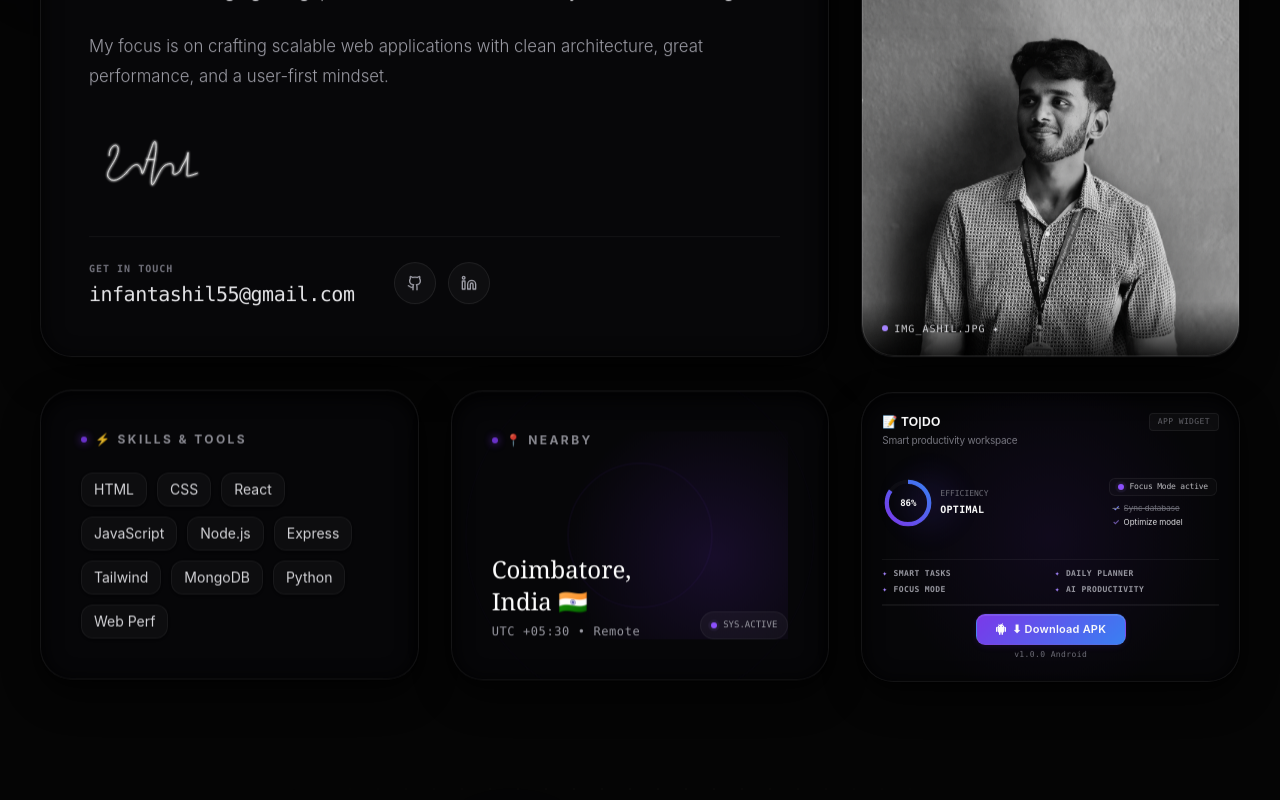
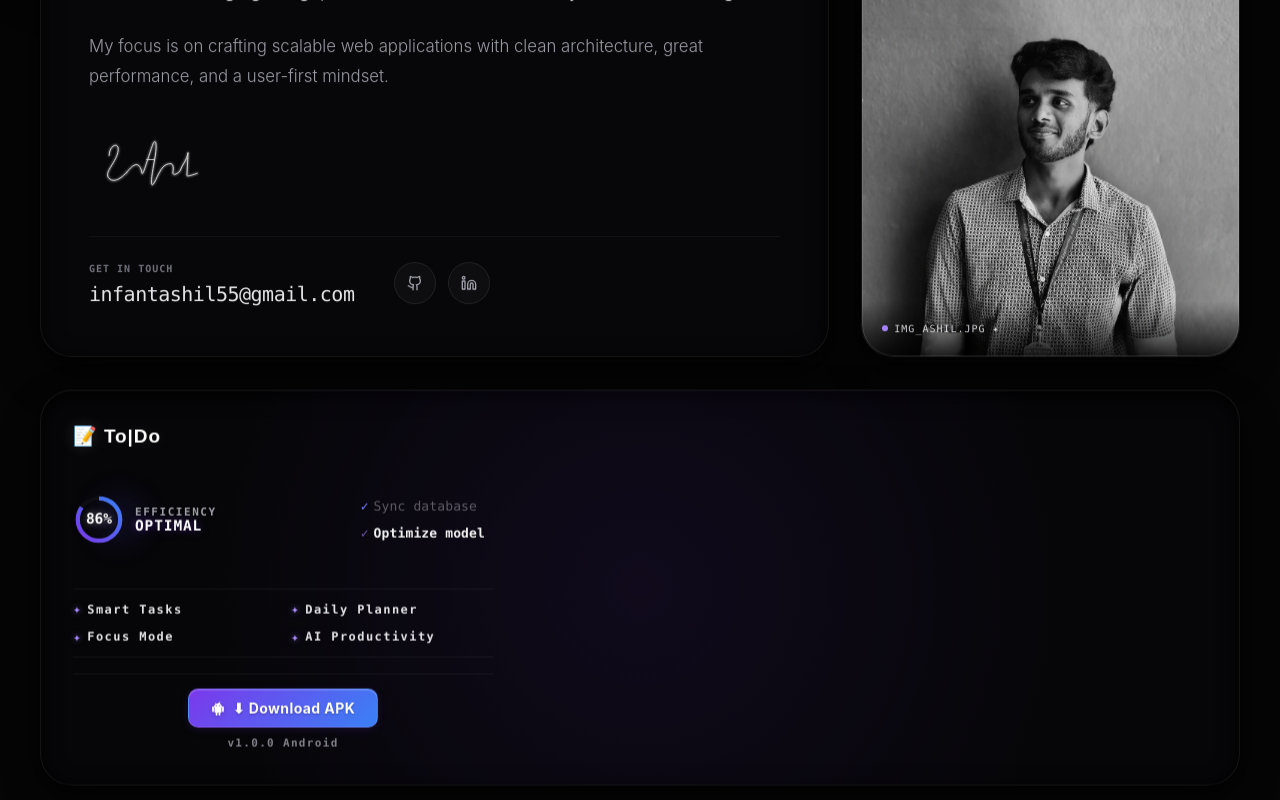
Before and after one commit to ashwiths/Portfolio-2, a React (Vite) app: page / in a window 1280 px wide. Shown: the part 340-1140 px from the top of the page. Built offline with nearby package versions, Linux system fonts and the light colour scheme; a web font is replaced by a local one.

Commit message:
refactor: resize and re-center ToDo widget in HeroBento and update global CSS styles

```diff
--- a/src/components/HeroBento.jsx
+++ b/src/components/HeroBento.jsx
@@ -308,89 +308,25 @@ export default function HeroBento() {
 
         {/* === ROW 3 === */}
 
-        {/* 5. Tech Stack Card (Col 1-4 / 12) */}
+        {/* 7. Mini React Native App Showcase Widget (Col 1-12 / 12) - Centered Showcase */}
         <BentoCard
           delay={4}
-          className="md:col-span-4 p-10 min-h-[260px] flex flex-col justify-between"
+          className="md:col-span-12 p-8 min-h-[280px] flex flex-col justify-center items-center premium-border-card"
         >
-          <div className="section-label mb-6">⚡ Skills & Tools</div>
-          <div className="flex flex-wrap gap-2.5 mt-auto">
-            {['HTML', 'CSS', 'React', 'JavaScript', 'Node.js', 'Express', 'Tailwind', 'MongoDB', 'Python', 'Web Perf'].map((tech) => (
-              <motion.span
-                key={tech}
-                whileHover={{ scale: 1.06, y: -2 }}
-                transition={{ type: "spring", stiffness: 450, damping: 12 }}
-                className="px-3 py-1.5 rounded-xl bg-white/[0.03] border border-white/5 text-sm text-zinc-300 hover:border-violet-500/30 hover:text-white hover:bg-violet-500/[0.04] transition-all cursor-default shadow-sm"
-              >
-                {tech}
-              </motion.span>
-            ))}
-          </div>
-        </BentoCard>
-
-        {/* 6. Location Card (Col 5-8 / 12) */}
-        <BentoCard
-          delay={5}
-          className="md:col-span-4 p-10 relative overflow-hidden min-h-[260px] flex flex-col justify-between"
-        >
-          {/* Sonar Radar sweep background */}
-          <div className="absolute inset-0 opacity-[0.15] pointer-events-none"
-            style={{
-              backgroundImage: 'radial-gradient(circle at 75% 60%, var(--color-accent) 0%, transparent 60%)',
-            }}
-          />
-
-          {/* Sonar sweep line effect */}
-          <div className="absolute top-1/2 left-1/2 -translate-x-1/2 -translate-y-1/2 w-48 h-48 border border-violet-500/10 rounded-full animate-ping pointer-events-none" style={{ animationDuration: '4s' }} />
-          <div className="absolute top-1/2 left-1/2 -translate-x-1/2 -translate-y-1/2 w-28 h-28 border border-violet-500/10 rounded-full animate-ping pointer-events-none" style={{ animationDuration: '6s', animationDelay: '1s' }} />
-
-          <div className="section-label">📍 Nearby</div>
-
-          <div className="mt-auto relative z-10 flex items-end justify-between gap-2">
-            <div>
-              <p className="text-xl md:text-2xl font-serif font-normal text-white">Coimbatore, India 🇮🇳</p>
-              <p className="text-xs text-zinc-405 mt-1.5 font-mono tracking-wider">
-                UTC +05:30 • Remote
-              </p>
-            </div>
-
-            {/* Live radar locator */}
-            <div className="flex items-center gap-1.5 px-2.5 py-1.5 rounded-full bg-white/[0.04] border border-white/5 font-mono text-[9px] text-zinc-405 flex-shrink-0">
-              <span className="relative flex h-1.5 w-1.5">
-                <span className="animate-ping absolute inline-flex h-full w-full rounded-full bg-violet-400 opacity-75" />
-                <span className="relative inline-flex rounded-full h-1.5 w-1.5 bg-violet-500" />
-              </span>
-              SYS.ACTIVE
-            </div>
-          </div>
-        </BentoCard>
-
-        {/* 7. Mini React Native App Showcase Widget (Col 9-12 / 12) */}
-        <BentoCard
-          delay={6}
-          className="md:col-span-4 p-5 min-h-[260px] flex flex-col justify-between premium-border-card"
-        >
+          <div className="max-w-[420px] w-full flex flex-col justify-between h-full gap-4">
             {/* Top layout */}
             <div className="w-full text-left">
-            <div className="flex items-center justify-between">
-              <span className="text-white text-xs font-semibold tracking-wide font-display uppercase flex items-center gap-1.5">
+              <span className="todo-widget-title">
                 📝 To|Do
               </span>
-              <span className="px-2 py-0.5 rounded bg-white/[0.03] border border-white/[0.06] text-[8px] text-zinc-400/60 font-mono uppercase tracking-wider">
-                App Widget
-              </span>
-            </div>
-            <p className="text-zinc-400/75 text-[9px] md:text-[10px] mt-0.5 font-sans tracking-tight">
-              Smart productivity workspace
-            </p>
             </div>
 
             {/* Center layout: Mini Productivity Dashboard */}
-          <div className="flex-grow flex items-center justify-between my-2.5 relative h-[90px] w-full px-0.5">
+            <div className="flex-grow flex items-center justify-between my-2 relative h-[90px] w-full px-0.5">
               <div className="dashboard-glowback-mini" />
 
               {/* Left side: Progress Ring */}
-            <div className="flex items-center gap-2">
+              <div className="flex items-center gap-3">
                 <div className="relative w-12 h-12 flex items-center justify-center flex-shrink-0">
                   <svg className="w-full h-full transform -rotate-90" viewBox="0 0 36 36">
                     {/* Background track */}
@@ -411,71 +347,62 @@ export default function HeroBento() {
                       </linearGradient>
                     </defs>
                   </svg>
-                <span className="absolute text-[9px] font-mono font-bold text-white">86%</span>
+                  <span className="absolute todo-widget-circle-text">86%</span>
                 </div>
-              <div className="text-left">
-                <span className="text-[8px] text-zinc-500 font-mono block leading-none">EFFICIENCY</span>
-                <span className="text-white text-[10px] font-mono font-semibold tracking-wide mt-1 block">OPTIMAL</span>
+                <div className="text-left flex flex-col justify-center">
+                  <span className="todo-widget-efficiency-label block leading-none">EFFICIENCY</span>
+                  <span className="todo-widget-efficiency-value mt-[1px] block leading-none">OPTIMAL</span>
                 </div>
               </div>
 
               {/* Right side: Compact Tasks */}
-            <div className="flex flex-col gap-1.5 min-w-0">
-              <div className="flex items-center gap-1.5 text-left bg-white/[0.02] border border-white/[0.06] py-0.5 px-2 rounded-md select-none">
-                <span className="relative flex h-1.5 w-1.5 flex-shrink-0">
-                  <span className="animate-ping absolute inline-flex h-full w-full rounded-full bg-violet-400 opacity-75" />
-                  <span className="relative inline-flex rounded-full h-1.5 w-1.5 bg-violet-500" />
-                </span>
-                <span className="text-[8px] text-zinc-300/90 font-mono tracking-tight truncate max-w-[80px]">Focus Mode active</span>
+              <div className="flex flex-col gap-2 min-w-0 pr-1.5 justify-center h-full">
+                <div className="todo-widget-task-item completed">
+                  <span className="text-indigo-400 font-bold leading-none">✓</span>
+                  <span className="truncate max-w-[140px]">Sync database</span>
                 </div>
-
-              <div className="flex flex-col gap-0.5 text-left pl-1">
-                <div className="flex items-center gap-1 text-[8px] text-zinc-500 line-through">
-                  <span className="text-indigo-400 font-bold">✓</span>
-                  <span className="truncate max-w-[80px]">Sync database</span>
-                </div>
-                <div className="flex items-center gap-1 text-[8px] text-zinc-200">
+                <div className="todo-widget-task-item active">
                   <motion.span
                     animate={{ opacity: [0.5, 1, 0.5] }}
                     transition={{ duration: 1.8, repeat: Infinity }}
-                    className="text-violet-400 font-bold"
+                    className="text-violet-400 font-bold leading-none"
                   >
                     ✓
                   </motion.span>
-                  <span className="truncate max-w-[80px]">Optimize model</span>
-                </div>
+                  <span className="truncate max-w-[140px]">Optimize model</span>
                 </div>
               </div>
             </div>
 
             {/* Features Row */}
-          <div className="grid grid-cols-2 gap-x-2 gap-y-1 w-full text-left py-2 border-t border-b border-white/[0.06]">
+            <div className="grid grid-cols-2 gap-x-4 gap-y-2 w-full text-left py-2.5 border-t border-b border-white/[0.06]">
               {[
                 "Smart Tasks",
                 "Daily Planner",
                 "Focus Mode",
                 "AI Productivity"
               ].map((feat) => (
-              <div key={feat} className="flex items-center gap-1.5 text-zinc-405 text-[8px] font-semibold font-mono uppercase tracking-wider">
-                <span className="text-violet-400">✦</span>
+                <div key={feat} className="todo-widget-feature-item">
+                  <span className="accent-star">✦</span>
                   <span>{feat}</span>
                 </div>
               ))}
             </div>
 
             {/* Bottom layout: Compact APK Download */}
-          <div className="w-full flex flex-col items-center gap-1 pt-2 border-t border-white/[0.06] mt-auto">
+            <div className="w-full flex flex-col items-center gap-1 pt-3.5 border-t border-white/[0.06] mt-auto">
               <a
                 href="/todo.apk"
                 download="todo.apk"
                 className="download-apk-btn-mini"
               >
-              <AndroidIcon className="w-3 h-3 fill-white stroke-none" />
+                <AndroidIcon className="w-3.5 h-3.5 fill-white stroke-none" />
                 <span>⬇ Download APK</span>
               </a>
-            <span className="text-[8px] text-zinc-500 font-mono tracking-wider">
+              <span className="todo-widget-version mt-1">
                 v1.0.0 Android
               </span>
+            </div>
           </div>
         </BentoCard>
 
--- a/src/components/Signature.jsx
+++ b/src/components/Signature.jsx
@@ -1,11 +1,11 @@
-import { useState, useEffect, useRef, useLayoutEffect, useMemo } from 'react';
+import { useState, useEffect, useRef, useLayoutEffect } from 'react';
 
 /**
  * Premium Realistic Handwritten Signature — "Infant Ashil"
  *
  * Performance Architecture:
  * ─────────────────────────────────────────────
- * • Pure CSS stroke-dashoffset animations (compositor thread) for 60+ FPS.
+ * • Web Animations API (Compositor Thread) for smooth 60+ FPS without style recalculation.
  * • Dual-layer paths: clean core ink + subtle glow trail.
  * • Strict path-based erasing: animating stroke-dashoffset from 0 to -L pulls the
  *   stroke backward (end-to-start) to look exactly like unwriting.
@@ -14,7 +14,6 @@ import { useState, useEffect, useRef, useLayoutEffect, useMemo } from 'react';
  * Timing:
  * • Write Sequence: ~2.75s (natural handwriting flow with curves and pauses)
  * • Erase Sequence: ~1.5s (chronologically reversed path unwriting)
- * • Pause: ~0.2s
  */
 
 const STROKES = [
@@ -68,9 +67,8 @@ const STROKES = [
   },
 ];
 
-// Easings for handwriting (cubic-bezier)
-const EASE_WRITE = 'cubic-bezier(0.25, 0.1, 0.25, 1.0)';  // smooth pen movement
-const EASE_ERASE = 'cubic-bezier(0.25, 0.1, 0.25, 1.0)';  // natural reverse flow
+const EASE_WRITE = 'cubic-bezier(0.25, 0.1, 0.25, 1.0)';
+const EASE_ERASE = 'cubic-bezier(0.25, 0.1, 0.25, 1.0)';
 
 export default function Signature({
   className = '',
@@ -78,10 +76,12 @@ export default function Signature({
   strokeWidth = 1.5,
   delay = 0,
 }) {
-  const [anim, setAnim] = useState({ phase: 'idle', epoch: 0 });
+  const [phase, setPhase] = useState('idle');
   const [lengths, setLengths] = useState(null);
   const pathRefs = useRef([]);
-  const lockRef = useRef(false);
+  const glowPathRefs = useRef([]);
+  const activeAnimationsRef = useRef([]);
+  const timersRef = useRef([]);
 
   // Measure path lengths on mount
   useLayoutEffect(() => {
@@ -91,132 +91,158 @@ export default function Signature({
     setLengths(L);
   }, []);
 
-  // Initial trigger after mount
+  const clearTimers = () => {
+    timersRef.current.forEach((t) => clearTimeout(t));
+    timersRef.current = [];
+  };
+
+  const cancelAnimations = () => {
+    activeAnimationsRef.current.forEach((anim) => {
+      try {
+        anim.cancel();
+      } catch (e) {}
+    });
+    activeAnimationsRef.current = [];
+  };
+
+  // Clean up timers and animations on unmount
+  useEffect(() => {
+    return () => {
+      clearTimers();
+      cancelAnimations();
+    };
+  }, []);
+
+  // Trigger compositor-thread Web Animations
+  const triggerAnimation = (currentPhase) => {
+    if (!lengths) return;
+
+    cancelAnimations();
+
+    STROKES.forEach((s, i) => {
+      const L = lengths[i];
+      const coreEl = pathRefs.current[i];
+      const glowEl = glowPathRefs.current[i];
+
+      if (!coreEl || !glowEl) return;
+
+      let keyframes, options;
+      if (currentPhase === 'writing') {
+        keyframes = [
+          { strokeDashoffset: `${L}px` },
+          { strokeDashoffset: '0px' }
+        ];
+        options = {
+          duration: s.wd * 1000,
+          delay: s.wdel * 1000,
+          easing: EASE_WRITE,
+          fill: 'both'
+        };
+      } else if (currentPhase === 'erasing') {
+        keyframes = [
+          { strokeDashoffset: '0px' },
+          { strokeDashoffset: `-${L}px` }
+        ];
+        options = {
+          duration: s.ed * 1000,
+          delay: s.edel * 1000,
+          easing: EASE_ERASE,
+          fill: 'both'
+        };
+      } else {
+        // Idle / reset state
+        coreEl.style.strokeDashoffset = `${L}px`;
+        glowEl.style.strokeDashoffset = `${L}px`;
+        return;
+      }
+
+      const animCore = coreEl.animate(keyframes, options);
+      const animGlow = glowEl.animate(keyframes, options);
+      activeAnimationsRef.current.push(animCore, animGlow);
+    });
+  };
+
+  // Sync animations with phase state transitions
   useEffect(() => {
     if (!lengths) return;
-    const t = setTimeout(
-      () => setAnim({ phase: 'writing', epoch: 1 }),
-      200 + delay * 1000
-    );
+    triggerAnimation(phase);
+  }, [phase, lengths]);
+
+  // Initial draw trigger on load
+  useEffect(() => {
+    if (!lengths) return;
+    const t = setTimeout(() => {
+      setPhase('writing');
+    }, 200 + delay * 1000);
     return () => clearTimeout(t);
   }, [lengths, delay]);
 
-  // Hover cycle: Erase in reverse → brief pause → rewrite forward
-  const handleHover = async () => {
-    if (lockRef.current || !lengths) return;
-    lockRef.current = true;
+  const handleMouseEnter = () => {
+    if (!lengths) return;
 
-    // Erase sequence (ends at edel 1.43 + ed 0.15 = 1.58s)
-    setAnim((a) => ({ phase: 'erasing', epoch: a.epoch + 1 }));
-    await sleep(1650);
+    // Reset timers & cancel current animations immediately
+    clearTimers();
 
-    // Empty state pause (~0.2s)
-    setAnim((a) => ({ phase: 'idle', epoch: a.epoch }));
-    await sleep(200);
+    // Step 1: Start erasing (undo) immediately
+    setPhase('erasing');
 
-    // Rewrite sequence (ends at wdel 2.55 + wd 0.20 = 2.75s)
-    setAnim((a) => ({ phase: 'writing', epoch: a.epoch + 1 }));
-    await sleep(2950);
+    // Step 2: After erase completes (~1.6s), pause and rewrite (re-sign)
+    const t1 = setTimeout(() => {
+      setPhase('idle');
 
-    lockRef.current = false;
+      const t2 = setTimeout(() => {
+        setPhase('writing');
+      }, 100);
+
+      timersRef.current.push(t2);
+    }, 1600);
+
+    timersRef.current.push(t1);
   };
-
-  // Build high-performance pure CSS keyframes
-  const css = useMemo(() => {
-    if (!lengths) return '';
-    const { phase, epoch } = anim;
-
-    return STROKES.map((s, i) => {
-      const L = lengths[i];
-      const id = `sg-${s.id}`;
-      const glowId = `sg-g-${s.id}`;
-      const kw = `w-${epoch}-${i}`;
-      const kwGlow = `wg-${epoch}-${i}`;
-      const ke = `e-${epoch}-${i}`;
-      const keGlow = `eg-${epoch}-${i}`;
-
-      if (phase === 'writing') {
-        return `
-          @keyframes ${kw} {
-            from { stroke-dashoffset: ${L}; }
-            to   { stroke-dashoffset: 0; }
-          }
-          @keyframes ${kwGlow} {
-            from { stroke-dashoffset: ${L}; }
-            to   { stroke-dashoffset: 0; }
-          }
-          #${id} {
-            stroke-dasharray: ${L};
-            stroke-dashoffset: ${L};
-            animation: ${kw} ${s.wd}s ${EASE_WRITE} ${s.wdel}s both;
-          }
-          #${glowId} {
-            stroke-dasharray: ${L};
-            stroke-dashoffset: ${L};
-            animation: ${kwGlow} ${s.wd}s ${EASE_WRITE} ${s.wdel}s both;
-          }
-        `;
-      }
-
-      if (phase === 'erasing') {
-        return `
-          @keyframes ${ke} {
-            from { stroke-dashoffset: 0; }
-            to   { stroke-dashoffset: -${L}; }
-          }
-          @keyframes ${keGlow} {
-            from { stroke-dashoffset: 0; }
-            to   { stroke-dashoffset: -${L}; }
-          }
-          #${id} {
-            stroke-dasharray: ${L};
-            stroke-dashoffset: 0;
-            animation: ${ke} ${s.ed}s ${EASE_ERASE} ${s.edel}s both;
-          }
-          #${glowId} {
-            stroke-dasharray: ${L};
-            stroke-dashoffset: 0;
-            animation: ${keGlow} ${s.ed}s ${EASE_ERASE} ${s.edel}s both;
-          }
-        `;
-      }
-
-      // Idle / initial state (erased / empty canvas)
-      return `
-        #${id} { stroke-dasharray: ${L}; stroke-dashoffset: ${L}; }
-        #${glowId} { stroke-dasharray: ${L}; stroke-dashoffset: ${L}; }
-      `;
-    }).join('\n');
-  }, [lengths, anim.phase, anim.epoch]);
 
   return (
     <div
       className={`relative select-none inline-block ${className}`}
-      onMouseEnter={handleHover}
+      onMouseEnter={handleMouseEnter}
       aria-label="Infant Ashil signature"
       style={{ cursor: 'pointer' }}
     >
-      <style>{css}</style>
-
       <svg
         viewBox="0 0 500 120"
         fill="none"
+        shapeRendering="geometricPrecision"
         style={{ overflow: 'visible', width: '100%', height: '100%' }}
       >
+        <defs>
+          <filter id="sig-glow-filter" x="-30%" y="-30%" width="160%" height="160%">
+            <feGaussianBlur stdDeviation="2.2" result="blur" />
+            <feColorMatrix type="matrix" values="
+              1 0 0 0 0
+              0 1 0 0 0
+              0 0 1 0 0
+              0 0 0 0.45 0
+            " />
+          </filter>
+        </defs>
+
         {/* Glow Trail Layer */}
         {STROKES.map((s, i) => (
           <path
             key={`glow-${s.id}`}
             id={`sg-g-${s.id}`}
+            ref={(el) => { glowPathRefs.current[i] = el; }}
             d={s.d}
             stroke={color}
-            strokeWidth={strokeWidth * 1.8}
+            strokeWidth={strokeWidth * 2.2}
             strokeLinecap="round"
             strokeLinejoin="round"
+            filter="url(#sig-glow-filter)"
+            shapeRendering="geometricPrecision"
             style={{
               pointerEvents: 'none',
               willChange: 'stroke-dashoffset',
-              filter: 'blur(1.5px)',
+              strokeDasharray: lengths ? lengths[i] : 400,
+              strokeDashoffset: lengths ? lengths[i] : 400,
             }}
           />
         ))}
@@ -232,9 +258,12 @@ export default function Signature({
             strokeWidth={strokeWidth}
             strokeLinecap="round"
             strokeLinejoin="round"
+            shapeRendering="geometricPrecision"
             style={{
               pointerEvents: 'none',
               willChange: 'stroke-dashoffset',
+              strokeDasharray: lengths ? lengths[i] : 400,
+              strokeDashoffset: lengths ? lengths[i] : 400,
             }}
           />
         ))}
@@ -242,5 +271,3 @@ export default function Signature({
     </div>
   );
 }
-
-const sleep = (ms) => new Promise((r) => setTimeout(r, ms));
--- a/src/index.css
+++ b/src/index.css
@@ -846,3 +846,175 @@ html.lenis {
     inset 0 1px 0 rgba(255, 255, 255, 0.15);
   border-color: rgba(255, 255, 255, 0.15);
 }
+
+/* --- PREMIUM WIDGET TYPOGRAPHY SYSTEM --- */
+
+/* Widget Headings */
+.todo-widget-title {
+  font-family: var(--font-display);
+  font-size: 19px;
+  font-weight: 700;
+  color: #ffffff;
+  letter-spacing: 0.05em;
+  text-shadow: 0 0 16px rgba(255, 255, 255, 0.12);
+  display: inline-flex;
+  align-items: center;
+  gap: 6px;
+}
+
+.todo-widget-badge {
+  font-family: var(--font-mono);
+  font-size: 12px;
+  font-weight: 600;
+  letter-spacing: 0.08em;
+  color: rgba(255, 255, 255, 0.85);
+  background: rgba(255, 255, 255, 0.05);
+  border: 1px solid rgba(255, 255, 255, 0.12);
+  padding: 2px 7px;
+  border-radius: 4px;
+  text-shadow: 0 1px 2px rgba(0, 0, 0, 0.5);
+}
+
+.todo-widget-desc {
+  font-family: var(--font-sans);
+  font-size: 13.5px;
+  font-weight: 450;
+  color: #c4c4c6; /* Zinc 300 equivalent */
+  letter-spacing: 0.02em;
+  line-height: 1.4;
+  -webkit-font-smoothing: antialiased;
+  -moz-osx-font-smoothing: grayscale;
+}
+
+/* Center Dashboard Metrics */
+.todo-widget-circle-text {
+  font-family: var(--font-mono);
+  font-size: 14.5px;
+  font-weight: 700;
+  color: #ffffff;
+  text-shadow: 0 0 8px rgba(255, 255, 255, 0.4);
+}
+
+.todo-widget-efficiency-label {
+  font-family: var(--font-mono);
+  font-size: 11px;
+  font-weight: 700;
+  letter-spacing: 0.14em;
+  color: #a1a1aa; /* Zinc 400 */
+  text-shadow: 0 1px 2px rgba(0, 0, 0, 0.5);
+}
+
+.todo-widget-efficiency-value {
+  font-family: var(--font-mono);
+  font-size: 14.5px;
+  font-weight: 700;
+  letter-spacing: 0.06em;
+  color: #ffffff;
+  text-shadow:
+    0 0 8px rgba(124, 58, 237, 0.5), /* Subtle accent glow */
+    0 1px 2px rgba(0, 0, 0, 0.5);
+}
+
+/* Tasks & Focus Status */
+.todo-widget-task-badge {
+  font-family: var(--font-mono);
+  font-size: 12px;
+  font-weight: 500;
+  letter-spacing: 0.02em;
+  color: #ffffff;
+  background: rgba(124, 58, 237, 0.08);
+  border: 1px solid rgba(124, 58, 237, 0.25);
+  box-shadow: 0 2px 8px rgba(124, 58, 237, 0.1);
+  padding: 4px 10px;
+  border-radius: 6px;
+}
+
+.todo-widget-task-item {
+  font-family: var(--font-mono);
+  font-size: 13px;
+  letter-spacing: 0.01em;
+  display: flex;
+  align-items: center;
+  gap: 5px;
+}
+
+.todo-widget-task-item.active {
+  font-weight: 600;
+  color: #f4f4f5; /* Zinc 100 */
+}
+
+.todo-widget-task-item.completed {
+  font-weight: 400;
+  color: rgba(161, 161, 170, 0.55); /* Readable dim zinc-400 */
+}
+
+/* Features Grid */
+.todo-widget-feature-item {
+  font-family: var(--font-mono);
+  font-size: 12px;
+  font-weight: 700;
+  letter-spacing: 0.12em;
+  color: #e4e4e7; /* Zinc 200 */
+  display: inline-flex;
+  align-items: center;
+  gap: 5px;
+}
+
+.todo-widget-feature-item span.accent-star {
+  color: #a78bfa; /* Violet-400 */
+  font-size: 13px;
+  text-shadow: 0 0 6px rgba(167, 139, 250, 0.6);
+  display: inline-block;
+  transform: translateY(-0.5px); /* Precise alignment adjust */
+}
+
+/* Download APK Button & Version Footer */
+.download-apk-btn-mini {
+  display: inline-flex;
+  align-items: center;
+  justify-content: center;
+  gap: 8px;
+  width: 100%;
+  max-width: 190px;
+  padding: 8px 16px;
+  border-radius: 10px;
+  background: linear-gradient(135deg, #7c3aed 0%, #3b82f6 100%);
+  color: #ffffff !important;
+  font-family: var(--font-sans);
+  font-weight: 700;
+  font-size: 14px;
+  letter-spacing: 0.03em;
+  box-shadow:
+    0 2px 8px rgba(124, 58, 237, 0.15),
+    0 1px 2px rgba(0, 0, 0, 0.15),
+    inset 0 1px 0 rgba(255, 255, 255, 0.2);
+  border: 1px solid rgba(255, 255, 255, 0.12);
+  transition: all 0.4s cubic-bezier(0.16, 1, 0.3, 1);
+  position: relative;
+  overflow: hidden;
+  cursor: pointer;
+  text-decoration: none;
+  text-shadow: 0 1px 2px rgba(0, 0, 0, 0.3);
+}
+
+.download-apk-btn-mini:hover {
+  transform: translateY(-1.5px) scale(1.02);
+  box-shadow:
+    0 4px 12px rgba(124, 58, 237, 0.22),
+    0 0 6px rgba(59, 130, 246, 0.15),
+    inset 0 1px 0 rgba(255, 255, 255, 0.25);
+  border-color: rgba(255, 255, 255, 0.22);
+}
+
+.download-apk-btn-mini svg {
+  filter: drop-shadow(0 1px 2px rgba(0, 0, 0, 0.2));
+}
+
+.todo-widget-version {
+  font-family: var(--font-mono);
+  font-size: 11px;
+  font-weight: 600;
+  letter-spacing: 0.12em;
+  color: #a1a1aa; /* Zinc 400 equivalent for premium contrast */
+  opacity: 0.8;
+}
```
Lines whose indentation alone changed are shown as unchanged.
